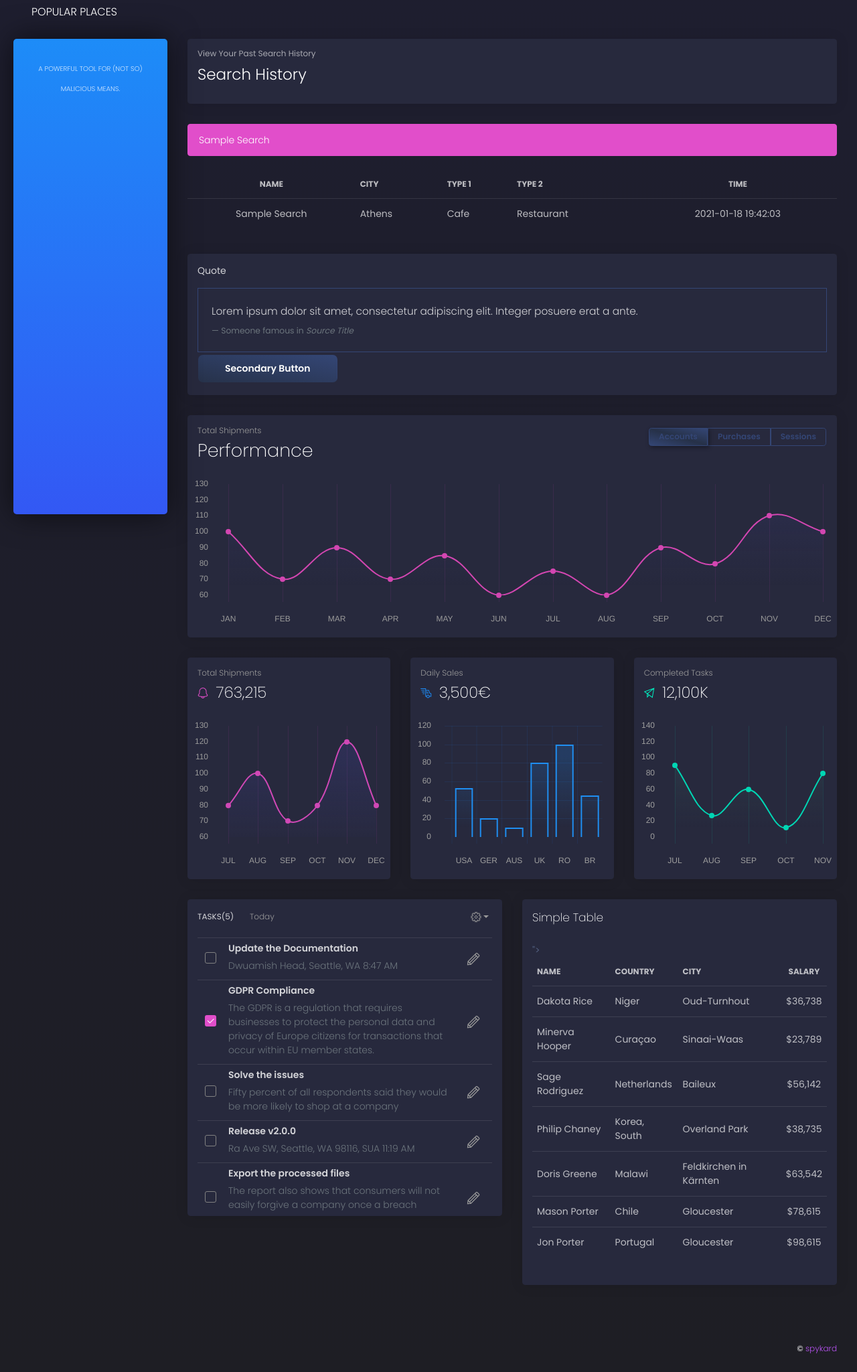
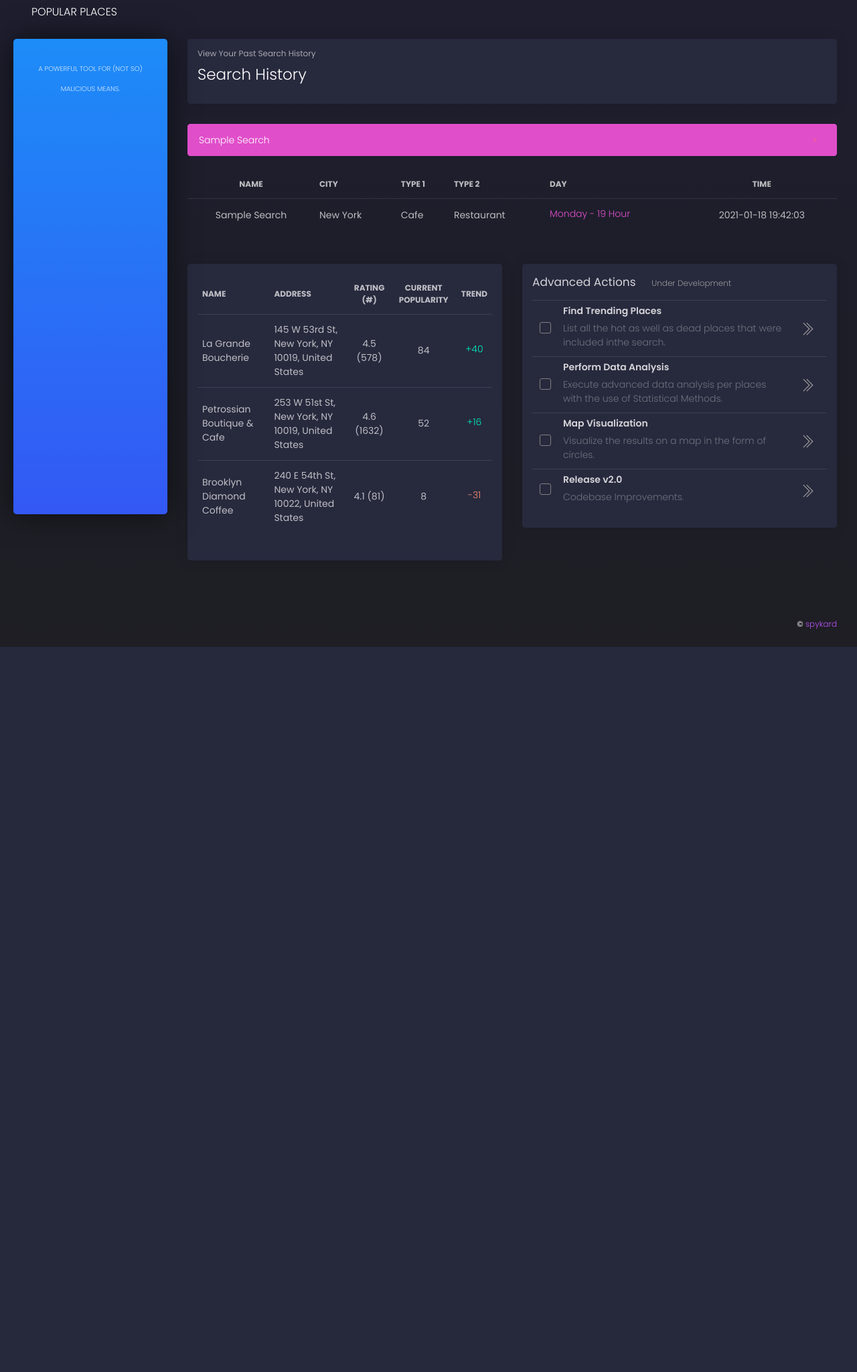
Before and after one commit to spykard/popularplaces-app, a Flask app: template app/home/templates/history.html in a window 1280 px wide. Shown: the part 22-2071 px from the top of the page at 67% size. After the commit the page ends 988 px from the top, so only its background shows below. Run offline with Flask 2, Linux system fonts and the light colour scheme; the template is opened without the code that fills it, so the values that code supplies are empty; some libraries are stand-ins or nearby versions.

Commit message:
Major Improvement to History Tab

```diff
--- a/app/base/models.py
+++ b/app/base/models.py
@@ -39,6 +39,7 @@ class User(db.Model, UserMixin):
     ui_color = Column(String, server_default='ui_color')
     ui_theme = Column(String, server_default='ui_theme')
     ui_button = Column(String, server_default='ui_theme')
+    superadmin = Column(Integer, server_default='superadmin')
 
     def __init__(self, **kwargs):
         for property, value in kwargs.items():
@@ -154,6 +155,7 @@ class PlaceResult(db.Model):
     name = Column(String, server_default='name')
     address = Column(String, server_default='description')
     current_popularity = Column(Integer, server_default='current_popularity')
+    difference = Column(Integer, server_default='difference')
 
     def __init__(self, **kwargs):
         for property, value in kwargs.items():
--- a/app/base/templates/includes/sidebar.html
+++ b/app/base/templates/includes/sidebar.html
@@ -49,13 +49,13 @@
               <p>Index &nbsp;<code>DEV</code></p>
             </a>
           </li>
+          {% if current_user.superadmin %}
             <li class="{% if 'icons' in segment %} active {% endif %}">
               <a href="/ui-icons">
                 <i class="tim-icons icon-atom"></i>
                 <p>Icons &nbsp;<code>DEV</code></p>
               </a>
             </li>
-
             <li class="{% if 'notifications' in segment %} active {% endif %}">
               <a href="/ui-notifications">
                 <i class="tim-icons icon-bell-55"></i>
@@ -74,7 +74,7 @@
                 <p>Typography &nbsp;<code>DEV</code></p>
               </a>
             </li>
-          <li>
+          {% endif %}
           <li class="{% if 'credits' in segment %} active {% endif %}">
             <a href="/credits">
               <i class="tim-icons icon-support-17"></i>
--- a/app/home/templates/history.html
+++ b/app/home/templates/history.html
@@ -33,6 +33,10 @@
   .list-group-item-action-success.active {
     background-image: linear-gradient(to bottom left, #00f2c3, #0098f0, #00f2c3);
   }
+
+  .places-table-scroll {
+    max-height: 507px;
+  }
 </style>
 
 {% endblock stylesheets %}
@@ -62,10 +66,20 @@
     <div class="row">
       <div id="searchHistoryList" class="col overflow-auto" style="max-height: 236px;">
         <div class="list-group" id="list-tab" role="tablist">
-          <a class="list-group-item list-group-item-action list-group-item-action-{{ current_user.ui_button }} {% if current_user.ui_theme == 'dark' %}list-group-item-darkerer{% endif %} active" id="list-example-list" data-toggle="list" href="#list-example" role="tab" aria-controls="example">Sample Search</a>
+          <a class="list-group-item d-flex justify-content-between align-items-center list-group-item-action list-group-item-action-{{ current_user.ui_button }} {% if current_user.ui_theme == 'dark' %}list-group-item-darkerer{% endif %} active" id="list-example-list" data-toggle="list" href="#list-example" role="tab" aria-controls="example">
+            Sample Search
+            <button name="deletebutton" type="button" rel="tooltip" class="btn btn-danger btn-link btn-icon btn-sm" value="0" style="height: 0.35rem; width: 0.35rem;">
+                <i class="tim-icons icon-simple-remove" style="font-size: 0.9em;"></i>
+            </button>
+          </a>
 
           {% for search in searches %}
-            <a class="list-group-item list-group-item-action list-group-item-action-{{ current_user.ui_button }} {% if current_user.ui_theme == 'dark' %}list-group-item-darkerer{% endif %}" id="list-{{ search['name'] }}-list" data-toggle="list" href="#list-{{ search['name'] }}" role="tab" aria-controls="{{ search['name'] }}">{{ search['name'] }}</a>
+            <a class="list-group-item d-flex justify-content-between align-items-center list-group-item-action list-group-item-action-{{ current_user.ui_button }} {% if current_user.ui_theme == 'dark' %}list-group-item-darkerer{% endif %}" id="list-{{ search['name'] }}-list" data-toggle="list" href="#list-{{ search['name'] }}" role="tab" aria-controls="{{ search['name'] }}">
+              {{ search['name'] }}
+              <button name="deletebutton" type="button" rel="tooltip" class="btn btn-danger btn-link btn-icon btn-sm" value="{{ search['id'] }}" style="height: 0.35rem; width: 0.35rem;">
+                  <i class="tim-icons icon-simple-remove" style="font-size: 0.9em;"></i>
+              </button>
+            </a>
           {% endfor %}
 
         </div>
@@ -78,6 +92,7 @@
         <div class="col">
           <div class="tab-content" id="nav-tabContent">
             <div class="tab-pane fade show active" id="list-example" role="tabpanel" aria-labelledby="list-example-list">
+              <div class="table-responsive">
                 <table class="table">
                     <thead>
                         <tr>
@@ -85,23 +100,28 @@
                             <th>City</th>
                             <th>Type 1</th>
                             <th>Type 2</th>
+                            <th>Day</th>
                             <th class="text-center">Time</th>
                         </tr>
                     </thead>
                     <tbody>
                           <tr>
+                              <td style="display:none;">0</td>
                               <td class="text-center">Sample Search</td>
-                              <td>Athens</td>
+                              <td>New York</td>
                               <td>Cafe</td>
                               <td>Restaurant</td>
+                              <td><p class="text-primary">Monday - 19 Hour</p></td>
                               <td class="text-center">2021-01-18 19:42:03</td>
                           </tr>
                     </tbody>
                 </table>
               </div>
+            </div>
 
             {% for search in searches %}
               <div class="tab-pane fade" id="list-{{ search['name'] }}" role="tabpanel" aria-labelledby="list-{{ search['name'] }}-list">
+                <div class="table-responsive">
                   <table class="table">
                       <thead>
                           <tr>
@@ -109,6 +129,7 @@
                               <th>City</th>
                               <th>Type 1</th>
                               <th>Type 2</th>
+                              <th>Day</th>
                               <th class="text-center">Time</th>
                           </tr>
                       </thead>
@@ -119,10 +140,12 @@
                                 <td>{{ search['city'] }}</td>
                                 <td>{{ search['settings_type1'] }}</td>
                                 <td>{{ search['settings_type2'] }}</td>
+                                <td><p class="text-primary">{{ search['day'] }}</p></td>
                                 <td class="text-center">{{ search['time'] }}</td>
                             </tr>
                       </tbody>
                     </table>
+                </div>
               </div>
             {% endfor %}
           </div>
@@ -131,26 +154,7 @@
 
     <br>
 
-    <div class="row">
-      <div class="col-12">
-        <div class="card card-nav-tabs">
-          <div class="card-header card-header-success">
-            Quote
-          </div>
-          <div class="card-body">
-            <blockquote class="blockquote mb-0">
-              <p>Lorem ipsum dolor sit amet, consectetur adipiscing elit. Integer posuere erat a ante.</p>
-              <footer class="blockquote-footer">Someone famous in <cite title="Source Title">Source Title</cite></footer>
-            </blockquote>
-            <button type="button" class="btn btn-secondary" data-toggle="tooltip" data-placement="top" title="Tooltip on top">
-              Secondary Button
-            </button>
-          </div>
-        </div>
-      </div>
-    </div>
-
-    <div class="row">
+    <div class="row" style="display: none;">
       <div class="col-12">
         <div class="card card-chart">
           <div class="card-header ">
@@ -195,7 +199,8 @@
       </div>
 
     </div>
-    <div class="row">
+
+    <div class="row" style="display: none;">
       <div class="col-lg-4">
         <div class="card card-chart">
           <div class="card-header">
@@ -236,13 +241,100 @@
         </div>
       </div>
     </div>
+
     <div class="row">
-      <div class="col-lg-6 col-md-12">
-        <div class="card card-tasks">
-          <div class="card-header ">
-            <h6 class="title d-inline">Tasks(5)</h6>
-            <p class="card-category d-inline">today</p>
-            <div class="dropdown">
+      <div class="col-lg-6 col-md-12 h-100">
+        <div class="card h-100">
+          {# <div class="card-header">
+            <h4 class="card-title">Places</h4>
+          </div> #}
+          <div class="card-body">
+            <div class="table-responsive">
+              <table class="table tablesorter" id="places_table">
+                <thead>
+                  <tr>
+                    <th>
+                      Name
+                    </th>
+                    <th>
+                      Address
+                    </th>
+                    <th class="text-center">
+                      Rating (#)
+                    </th>
+                    <th class="text-center">
+                      Current Popularity
+                    </th>
+                    <th class="text-center">
+                      Trend
+                    </th>
+                  </tr>
+                </thead>
+                <tbody>
+                  <tr>
+                    <td>
+                      La Grande Boucherie
+                    </td>
+                    <td>
+                      145 W 53rd St, New York, NY 10019, United States
+                    </td>
+                    <td class="text-center">
+                      4.5 (578)
+                    </td>
+                    <td class="text-center">
+                      84
+                    </td>
+                    <td class="text-center">
+                      <p class="text-success">+40</p>
+                    </td>
+                  </tr>
+                  <tr>
+                    <td>
+                      Petrossian Boutique & Cafe
+                    </td>
+                    <td>
+                      253 W 51st St, New York, NY 10019, United States
+                    </td>
+                    <td class="text-center">
+                      4.6 (1632)
+                    </td>
+                    <td class="text-center">
+                      52
+                    </td>
+                    <td class="text-center">
+                      <p class="text-success">+16</p>
+                    </td>
+                  </tr>
+                  <tr>
+                    <td>
+                      Brooklyn Diamond Coffee
+                    </td>
+                    <td>
+                      240 E 54th St, New York, NY 10022, United States
+                    </td>
+                    <td class="text-center">
+                      4.1 (81)
+                    </td>
+                    <td class="text-center">
+                      8
+                    </td>
+                    <td class="text-center">
+                      <p class="text-warning">-31</p>
+                    </td>
+                  </tr>
+                </tbody>
+              </table>
+            </div>
+          </div>
+        </div>
+      </div>
+
+      <div class="col-lg-6 col-md-12 h-75">
+        <div class="card card-tasks h-75">
+          <div class="card-header">
+            <h4 class="title d-inline">Advanced Actions</h4>
+            <p class="card-category d-inline">Under Development</p>
+            {# <div class="dropdown">
               <button type="button" class="btn btn-link dropdown-toggle btn-icon" data-toggle="dropdown">
                 <i class="tim-icons icon-settings-gear-63"></i>
               </button>
@@ -251,7 +343,7 @@
                 <a class="dropdown-item" href="#pablo">Another action</a>
                 <a class="dropdown-item" href="#pablo">Something else</a>
               </div>
-            </div>
+            </div> #}
           </div>
           <div class="card-body ">
             <div class="table-full-width table-responsive">
@@ -269,33 +361,12 @@
                       </div>
                     </td>
                     <td>
-                      <p class="title">Update the Documentation</p>
-                      <p class="text-muted">Dwuamish Head, Seattle, WA 8:47 AM</p>
+                      <p class="title">Find Trending Places</p>
+                      <p class="text-muted">List all the hot as well as dead places that were included inthe search.</p>
                     </td>
                     <td class="td-actions text-right">
-                      <button type="button" rel="tooltip" title="" class="btn btn-link" data-original-title="Edit Task">
-                        <i class="tim-icons icon-pencil"></i>
-                      </button>
-                    </td>
-                  </tr>
-                  <tr>
-                    <td>
-                      <div class="form-check">
-                        <label class="form-check-label">
-                          <input class="form-check-input" type="checkbox" value="" checked="">
-                          <span class="form-check-sign">
-                            <span class="check"></span>
-                          </span>
-                        </label>
-                      </div>
-                    </td>
-                    <td>
-                      <p class="title">GDPR Compliance</p>
-                      <p class="text-muted">The GDPR is a regulation that requires businesses to protect the personal data and privacy of Europe citizens for transactions that occur within EU member states.</p>
-                    </td>
-                    <td class="td-actions text-right">
-                      <button type="button" rel="tooltip" title="" class="btn btn-link" data-original-title="Edit Task">
-                        <i class="tim-icons icon-pencil"></i>
+                      <button type="button" rel="tooltip" title="" class="btn btn-link" data-original-title="Go Task">
+                        <i class="tim-icons icon-double-right"></i>
                       </button>
                     </td>
                   </tr>
@@ -311,12 +382,12 @@
                       </div>
                     </td>
                     <td>
-                      <p class="title">Solve the issues</p>
-                      <p class="text-muted">Fifty percent of all respondents said they would be more likely to shop at a company </p>
+                      <p class="title">Perform Data Analysis</p>
+                      <p class="text-muted">Execute advanced data analysis per places with the use of Statistical Methods.</p>
                     </td>
                     <td class="td-actions text-right">
-                      <button type="button" rel="tooltip" title="" class="btn btn-link" data-original-title="Edit Task">
-                        <i class="tim-icons icon-pencil"></i>
+                      <button type="button" rel="tooltip" title="" class="btn btn-link" data-original-title="Go Task">
+                        <i class="tim-icons icon-double-right"></i>
                       </button>
                     </td>
                   </tr>
@@ -332,12 +403,12 @@
                       </div>
                     </td>
                     <td>
-                      <p class="title">Release v2.0.0</p>
-                      <p class="text-muted">Ra Ave SW, Seattle, WA 98116, SUA 11:19 AM</p>
+                      <p class="title">Map Visualization</p>
+                      <p class="text-muted">Visualize the results on a map in the form of circles.</p>
                     </td>
                     <td class="td-actions text-right">
-                      <button type="button" rel="tooltip" title="" class="btn btn-link" data-original-title="Edit Task">
-                        <i class="tim-icons icon-pencil"></i>
+                      <button type="button" rel="tooltip" title="" class="btn btn-link" data-original-title="Go Task">
+                        <i class="tim-icons icon-double-right"></i>
                       </button>
                     </td>
                   </tr>
@@ -353,163 +424,13 @@
                       </div>
                     </td>
                     <td>
-                      <p class="title">Export the processed files</p>
-                      <p class="text-muted">The report also shows that consumers will not easily forgive a company once a breach exposing their personal data occurs. </p>
+                      <p class="title">Release v2.0</p>
+                      <p class="text-muted">Codebase Improvements.</p>
                     </td>
                     <td class="td-actions text-right">
-                      <button type="button" rel="tooltip" title="" class="btn btn-link" data-original-title="Edit Task">
-                        <i class="tim-icons icon-pencil"></i>
+                      <button type="button" rel="tooltip" title="" class="btn btn-link" data-original-title="Go Task">
+                        <i class="tim-icons icon-double-right"></i>
                       </button>
-                    </td>
-                  </tr>
-                  <tr>
-                    <td>
-                      <div class="form-check">
-                        <label class="form-check-label">
-                          <input class="form-check-input" type="checkbox" value="">
-                          <span class="form-check-sign">
-                            <span class="check"></span>
-                          </span>
-                        </label>
-                      </div>
-                    </td>
-                    <td>
-                      <p class="title">Arival at export process</p>
-                      <p class="text-muted">Capitol Hill, Seattle, WA 12:34 AM</p>
-                    </td>
-                    <td class="td-actions text-right">
-                      <button type="button" rel="tooltip" title="" class="btn btn-link" data-original-title="Edit Task">
-                        <i class="tim-icons icon-pencil"></i>
-                      </button>
-                    </td>
-                  </tr>
-                </tbody>
-              </table>
-            </div>
-          </div>
-        </div>
-      </div>
-      <div class="col-lg-6 col-md-12">
-        <div class="card ">
-          <div class="card-header">
-            <h4 class="card-title"> Simple Table</h4>
-          </div>
-          <div class="card-body">
-            <div class="table-responsive">
-              <table class="table tablesorter " id="">
-                <thead class=" text-{{ current_user.ui_button }}">">
-                  <tr>
-                    <th>
-                      Name
-                    </th>
-                    <th>
-                      Country
-                    </th>
-                    <th>
-                      City
-                    </th>
-                    <th class="text-center">
-                      Salary
-                    </th>
-                  </tr>
-                </thead>
-                <tbody>
-                  <tr>
-                    <td>
-                      Dakota Rice
-                    </td>
-                    <td>
-                      Niger
-                    </td>
-                    <td>
-                      Oud-Turnhout
-                    </td>
-                    <td class="text-center">
-                      $36,738
-                    </td>
-                  </tr>
-                  <tr>
-                    <td>
-                      Minerva Hooper
-                    </td>
-                    <td>
-                      Curaçao
-                    </td>
-                    <td>
-                      Sinaai-Waas
-                    </td>
-                    <td class="text-center">
-                      $23,789
-                    </td>
-                  </tr>
-                  <tr>
-                    <td>
-                      Sage Rodriguez
-                    </td>
-                    <td>
-                      Netherlands
-                    </td>
-                    <td>
-                      Baileux
-                    </td>
-                    <td class="text-center">
-                      $56,142
-                    </td>
-                  </tr>
-                  <tr>
-                    <td>
-                      Philip Chaney
-                    </td>
-                    <td>
-                      Korea, South
-                    </td>
-                    <td>
-                      Overland Park
-                    </td>
-                    <td class="text-center">
-                      $38,735
-                    </td>
-                  </tr>
-                  <tr>
-                    <td>
-                      Doris Greene
-                    </td>
-                    <td>
-                      Malawi
-                    </td>
-                    <td>
-                      Feldkirchen in Kärnten
-                    </td>
-                    <td class="text-center">
-                      $63,542
-                    </td>
-                  </tr>
-                  <tr>
-                    <td>
-                      Mason Porter
-                    </td>
-                    <td>
-                      Chile
-                    </td>
-                    <td>
-                      Gloucester
-                    </td>
-                    <td class="text-center">
-                      $78,615
-                    </td>
-                  </tr>
-                  <tr>
-                    <td>
-                      Jon Porter
-                    </td>
-                    <td>
-                      Portugal
-                    </td>
-                    <td>
-                      Gloucester
-                    </td>
-                    <td class="text-center">
-                      $98,615
                     </td>
                   </tr>
                 </tbody>
@@ -544,8 +465,79 @@
           });
         }
       }
+    });
 
+    $('[name="deletebutton"]').click(function() {
+      $.ajax({
+          type: 'POST',
+          data: {
+              id: $(this).val(),
+          },
+          url: "/delete-search",
+          success: function(data){
+                  location.reload();
+                      },
+          error: function(data){
+                  if (data.status == 400) {
+                      demo.showNotification('top','center', 'true', 'This is a Sample Search and thus cannot be Deleted.');
+                      }},
       });
+    });
+
+    $('.list-group-item-action').click(function() {
+      var divSelector = $("#" + $(this).attr('id').slice(0, -5));
+      var id = divSelector.find("table > tbody > tr > :first-child").html();
+
+      $.ajax({
+          type: 'POST',
+          data: {
+              id: id,
+          },
+          url: "/get-place-results",
+          success: function(data){
+                  console.log(data);  // JSON.stringify
+
+                  // Update the Table
+                  var tableSelector = $("#places_table");
+
+                  tableSelector.find("tbody > tr").remove();  // Wipe
+
+                  for (i = 0; i < data.length; i++) {  // Rebuild
+                    var content = "<tr>";
+
+                    content += "<td>" + data[i].name + "</td>";
+                    content += "<td>" + data[i].address + "</td>";
+                    content += "<td class='text-center'>" + data[i].rating + "</td>";
+                    content += "<td class='text-center'>" + data[i].current_popularity + "</td>";
+
+                    if (data[i].difference > 0) {content += "<td class='text-center'><p class='text-success'>" + data[i].difference + "</p></td>";}
+                    else if (data[i].difference < 0) {content += "<td class='text-center'><p class='text-danger'>" + data[i].difference + "</p></td>";}
+                    else {content += "<td class='text-center'><p>" + data[i].difference + "</p></td>";}
+
+                    content += "</tr>";
+
+                    tableSelector.children("tbody").append(content);
+                  }
+
+
+
+                  {# var content = "<table>"
+                  for(i=0; i<3; i++){
+                      content += '<tr><td>' + 'result ' +  i + '</td></tr>';
+                  }
+                  content += "</table>"
+
+                  $('#here_table').append(content); #}
+
+
+                      },
+          error: function(data){
+                  demo.showNotification('top','center', 'true', 'Data Request Error.');
+                      },
+      });
+    });
+
+
   </script>
 
 {% endblock javascripts %}
```
Also changed, not shown: app/home/routes.py (+61 -14 lines). Lines whose indentation alone changed are shown as unchanged.
